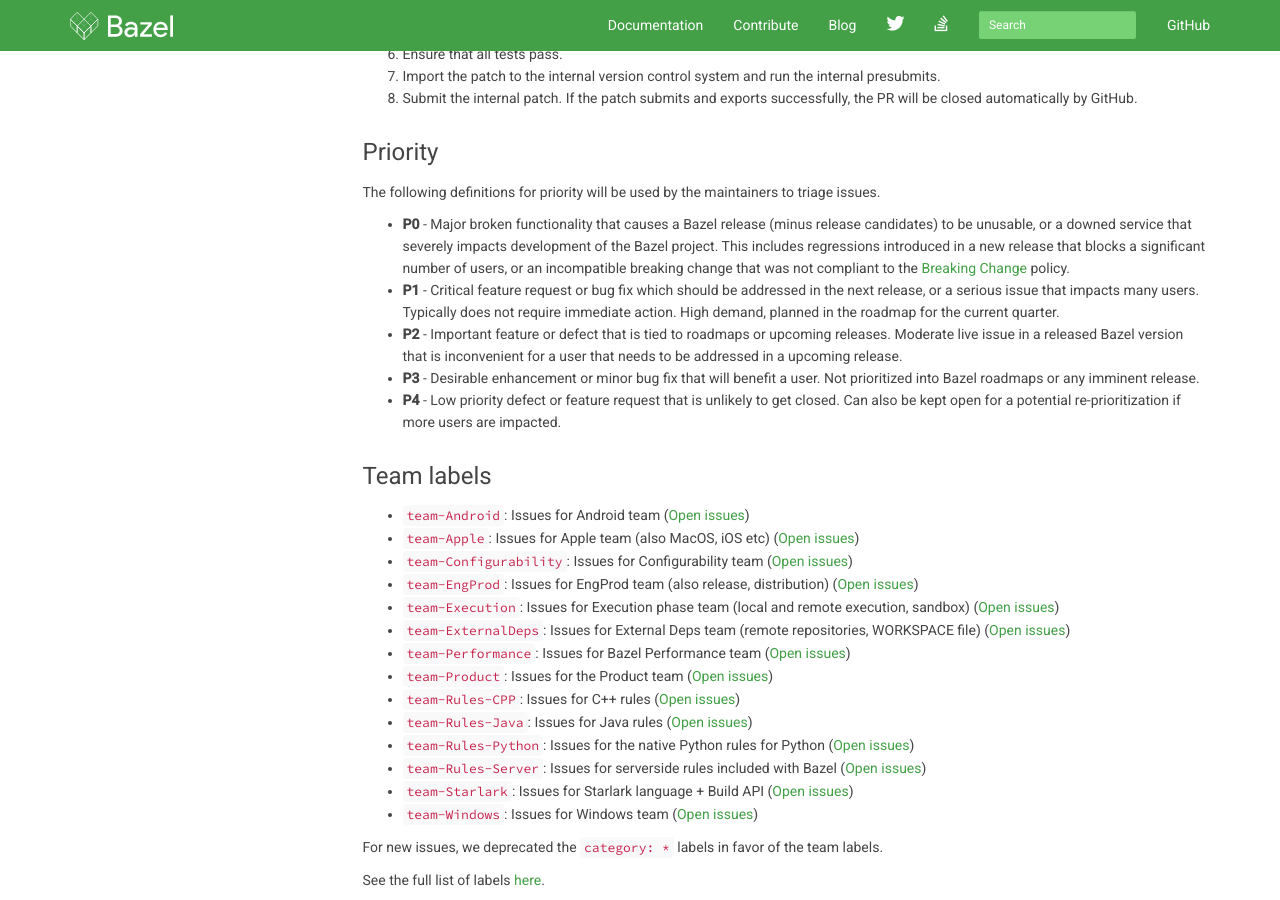
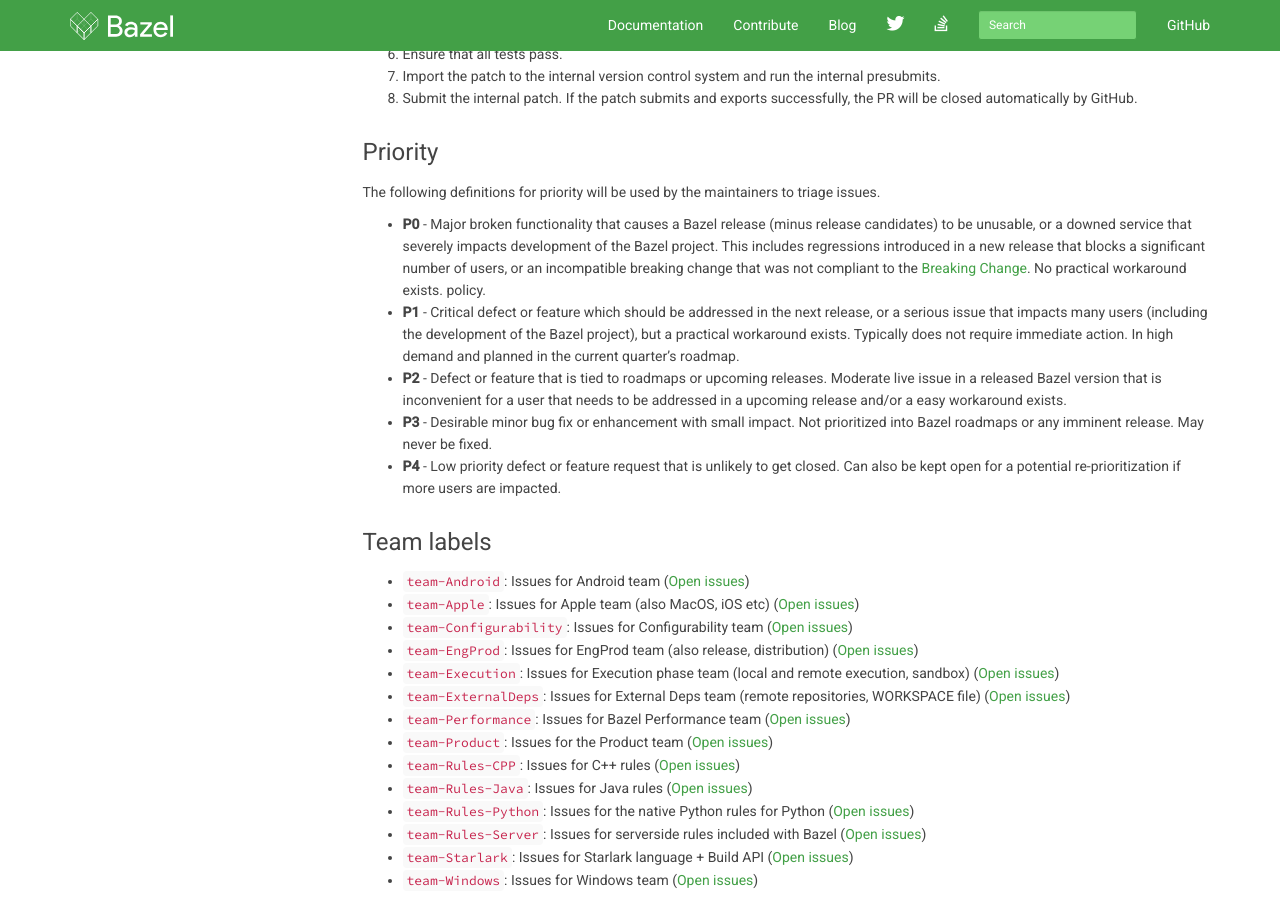
Before and after one commit to bazelbuild/bazel-website, a Jekyll site: the page built from maintainers-guide.md, in a window 1280 px wide and 900 px high, scrolled down 2556 px. Built offline with Jekyll 4.4.1, drawn with Linux system fonts in a browser that asks for light colours; nearby versions of some CDN libraries; library files that are not in the unit come from our copies; comment, search, counter and statistics services are not loaded.

Commit message:
Update priority definitions to take workarounds into account.

```diff
--- a/maintainers-guide.md
+++ b/maintainers-guide.md
@@ -160,17 +160,19 @@
   development of the Bazel project. This includes regressions introduced in a
   new release that blocks a significant number of users, or an incompatible
   breaking change that was not compliant to the [Breaking
-  Change](https://docs.google.com/document/d/1q5GGRxKrF_mnwtaPKI487P8OdDRh2nN7jX6U-FXnHL0/edit?pli=1#heading=h.ceof6vpkb3ik)
+  Change](https://docs.google.com/document/d/1q5GGRxKrF_mnwtaPKI487P8OdDRh2nN7jX6U-FXnHL0/edit?pli=1#heading=h.ceof6vpkb3ik). No practical workaround exists.
   policy.
-* **P1** - Critical feature request or bug fix which should be addressed in the
-  next release, or a serious issue that impacts many users. Typically does not
-  require immediate action. High demand, planned in the roadmap for the current
-  quarter.
-* **P2** - Important feature or defect that is tied to roadmaps or upcoming
-  releases. Moderate live issue in a released Bazel version that is inconvenient
-  for a user that needs to be addressed in a upcoming release.
-* **P3** - Desirable enhancement or minor bug fix that will benefit a user. Not
-  prioritized into Bazel roadmaps or any imminent release.
+* **P1** - Critical defect or feature which should be addressed in the next
+  release, or a serious issue that impacts many users (including the development
+  of the Bazel project), but a practical workaround exists. Typically does not
+  require immediate action. In high demand and planned in the current quarter's
+  roadmap.
+* **P2** - Defect or feature that is tied to roadmaps or upcoming releases.
+  Moderate live issue in a released Bazel version that is inconvenient for a
+  user that needs to be addressed in a upcoming release and/or a easy workaround
+  exists.
+* **P3** - Desirable minor bug fix or enhancement with small impact. Not
+  prioritized into Bazel roadmaps or any imminent release. May never be fixed.
 * **P4** - Low priority defect or feature request that is unlikely to get
   closed. Can also be kept open for a potential re-prioritization if more users
   are impacted.
```
